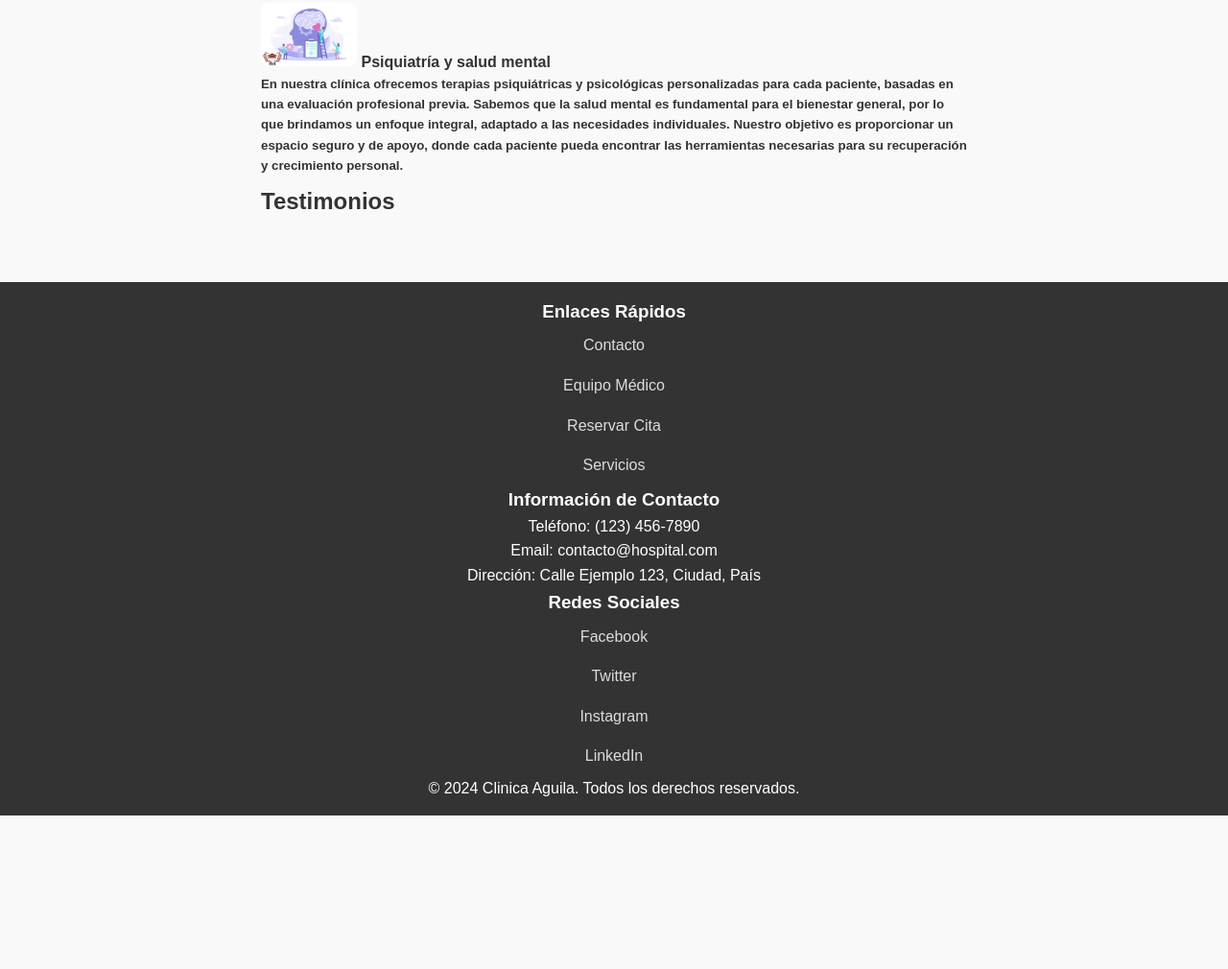
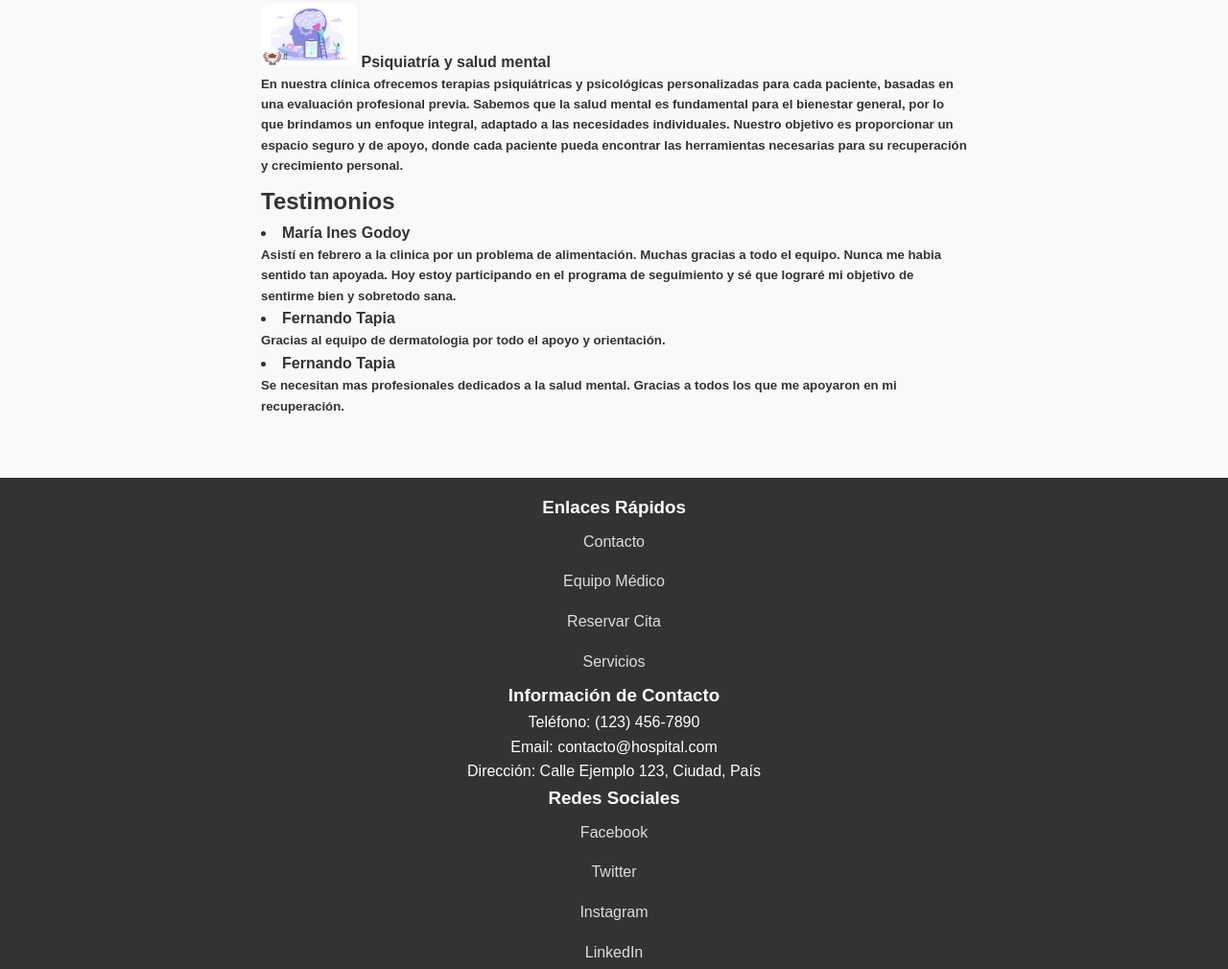
Before and after one commit to Allison-Acosta/FE-modulo1T1, a website: page Index.html in a window 1280 px wide. Shown: the part 872-1882 px from the top of the page at 96% size. Before the commit the page ends 1722 px from the top, so only its background shows below. Drawn offline with Linux system fonts and the light colour scheme.

Commit message:
Update Index.html

```diff
--- a/Index.html
+++ b/Index.html
@@ -5,10 +5,10 @@
     <meta name="viewport" content="width=device-width, initial-scale=1.0" />
     <title>Bienvenida Hospital</title>
     <!-- CSS General -->
-    <link rel="stylesheet" href="CSS/general.css">
+    <link rel="stylesheet" href="CSS/general.css" />
 
     <!-- CSS Específico para esta página -->
-    <link rel="stylesheet" href="CSS/Index.css">
+    <link rel="stylesheet" href="CSS/Index.css" />
   </head>
   <body>
     <header>
@@ -95,6 +95,28 @@
       </section>
       <section>
         <h2>Testimonios</h2>
+        <li>
+          <strong>María Ines Godoy</strong>
+          <h5>
+            Asistí en febrero a la clinica por un problema de alimentación.
+            Muchas gracias a todo el equipo. Nunca me habia sentido tan apoyada.
+            Hoy estoy participando en el programa de seguimiento y sé que
+            lograré mi objetivo de sentirme bien y sobretodo sana.
+          </h5>
+        </li>
+        <li>
+          <strong>Fernando Tapia</strong>
+          <h5>
+            Gracias al equipo de dermatologia por todo el apoyo y orientación.
+          </h5>
+        </li>
+        <li>
+          <strong>Fernando Tapia</strong>
+          <h5>
+            Se necesitan mas profesionales dedicados a la salud mental. Gracias
+            a todos los que me apoyaron en mi recuperación.
+          </h5>
+        </li>
       </section>
     </main>
 
```
